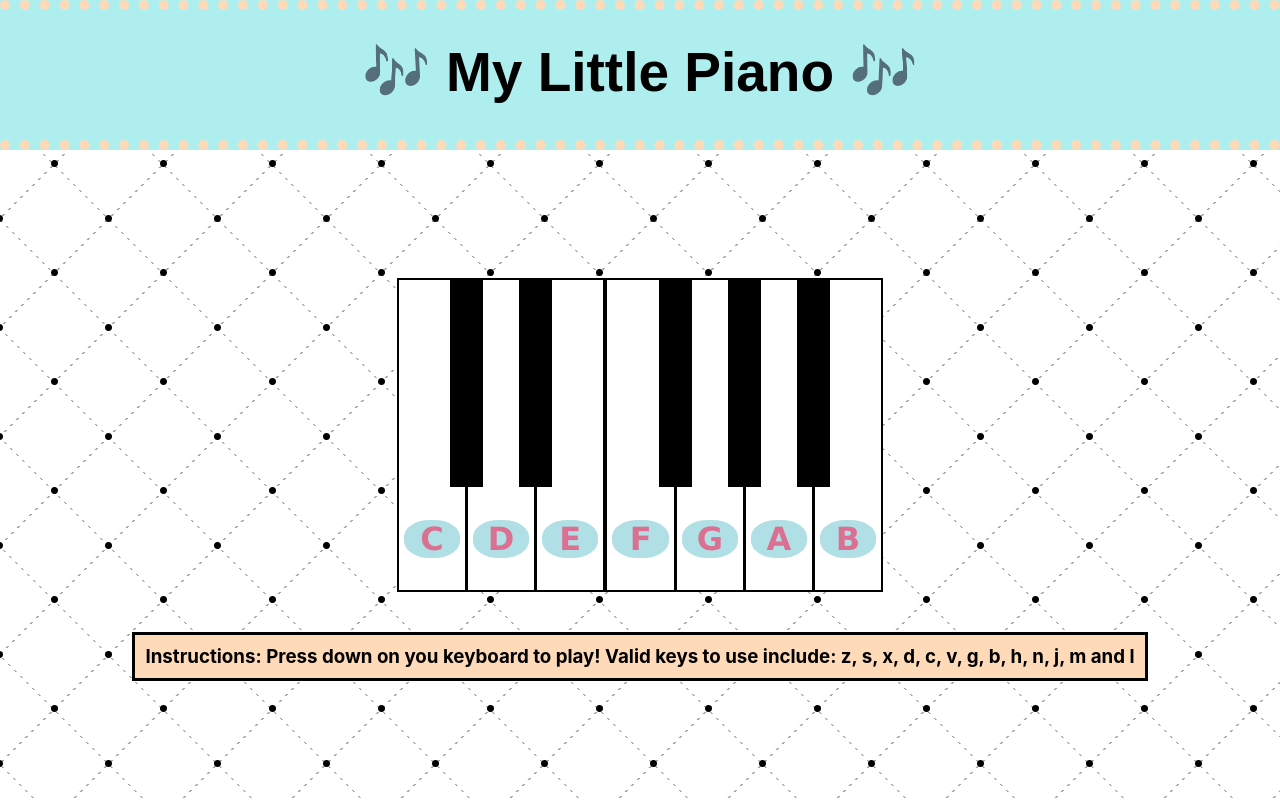
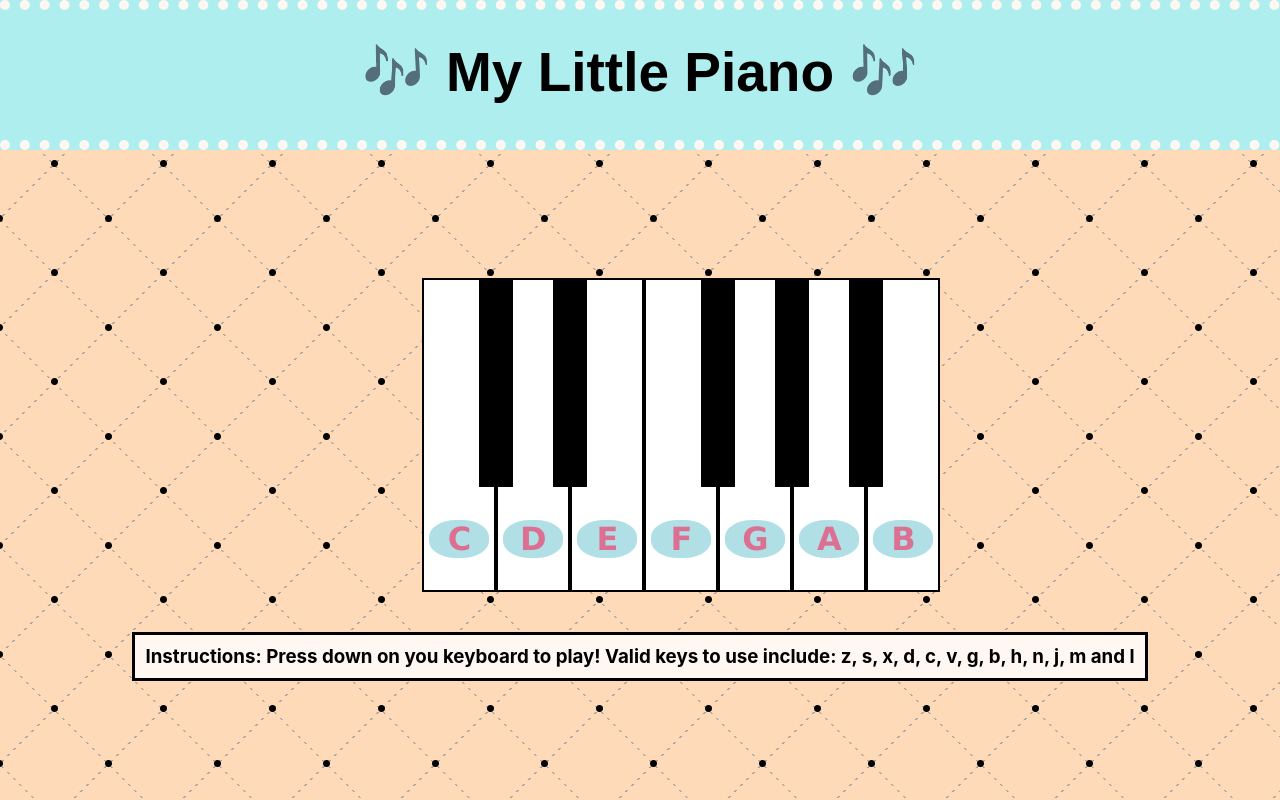
Before and after one commit to Cierra-McDonald/my-piano, a React (Create React App) app: page / in a window 1280 px wide. Built offline with nearby package versions, Linux system fonts and the light colour scheme.

Commit message:
added some styling!

```diff
--- a/src/App.css
+++ b/src/App.css
@@ -1,15 +1,15 @@
 .App {
-  margin: 10%;
+  margin: auto;
+}
 
-}
 body {
   background:
   radial-gradient(black 3px, transparent 4px),
   radial-gradient(black 3px, transparent 4px),
-  linear-gradient(#fff 4px, transparent 0),
+  linear-gradient(#FFDAB9 4px, transparent 0),
   linear-gradient(45deg, transparent 74px, transparent 75px, #a4a4a4 75px, #a4a4a4 76px, transparent 77px, transparent 109px),
   linear-gradient(-45deg, transparent 75px, transparent 76px, #a4a4a4 76px, #a4a4a4 77px, transparent 78px, transparent 109px),
-  #fff;
+  #FFDAB9;
   background-size: 109px 109px, 109px 109px,100% 6px, 109px 109px, 109px 109px;
   background-position: 54px 55px, 0px 0px, 0px 0px, 0px 0px, 0px 0px;
 }
@@ -21,8 +21,8 @@ body {
    font-size: 55px;
    font-family: fantasy;
    margin-top: 0%;
-   border-bottom: peachpuff 10px dotted;
-   border-top: peachpuff 10px dotted;
+   border-bottom: #FFF7F1 10px dotted;
+   border-top: #FFF7F1 10px dotted;
  }
 
  h3 {
@@ -31,6 +31,6 @@ body {
    width: max-content;
    padding: 10px;
    border: black 3px solid;
-   background-color: peachpuff;
+   background-color: #FFF7F1;
    color: black;
  }
--- a/src/App.js
+++ b/src/App.js
@@ -5,7 +5,7 @@ import Piano from './components/Containers/Piano'
 function App() {
 
   return (
-    <div>
+    <div className="App">
       <h1> 🎶  My Little Piano  🎶 </h1>
       <Piano/>
       <br/>
--- a/src/components/Containers/Piano.css
+++ b/src/components/Containers/Piano.css
@@ -2,6 +2,6 @@
     display: flex;
     flex-direction: row;
     margin-top: 10%;
-    margin-left: 31%;
-    margin-right: 31%;
+    margin-left: 33%;
+    margin-right: 20%;
 }
```
